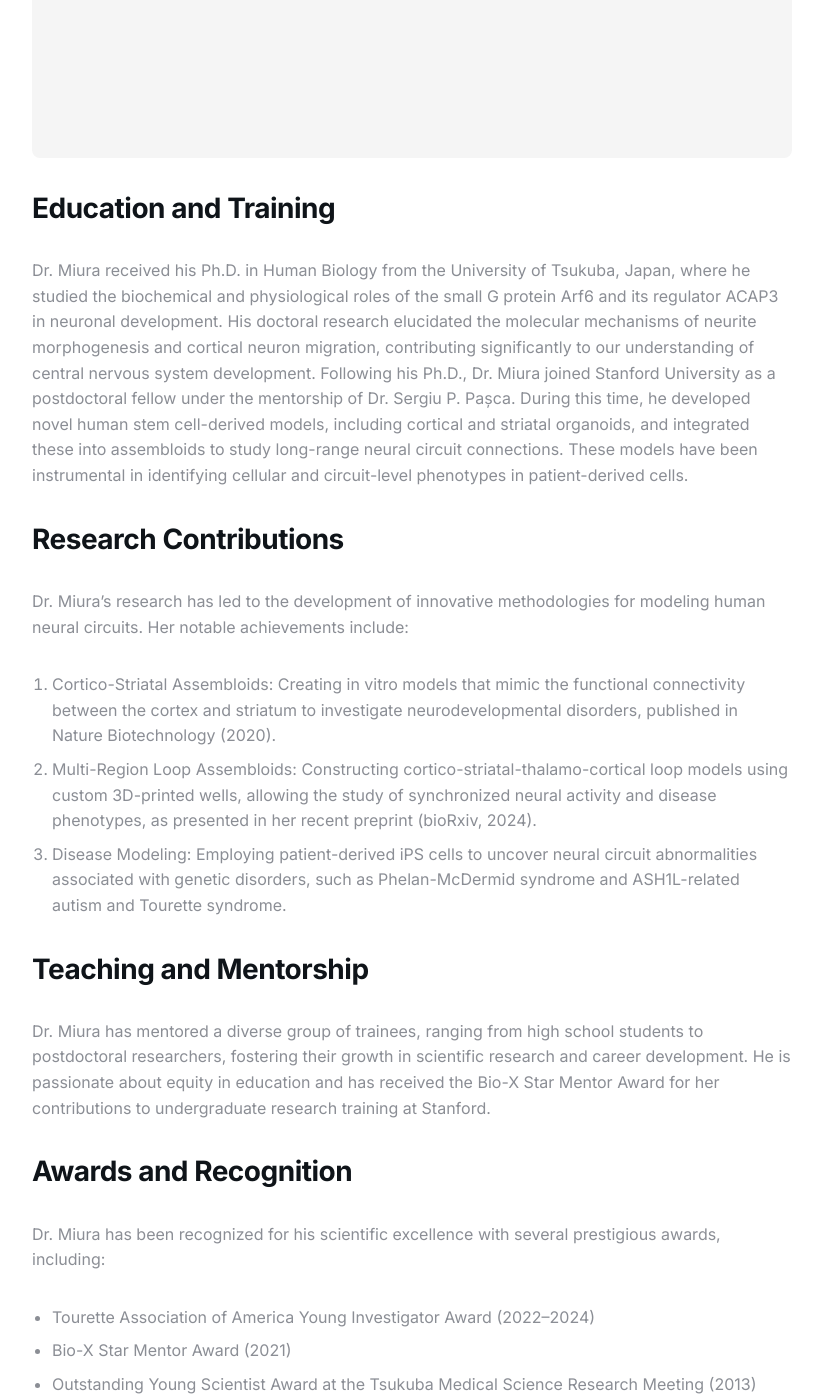
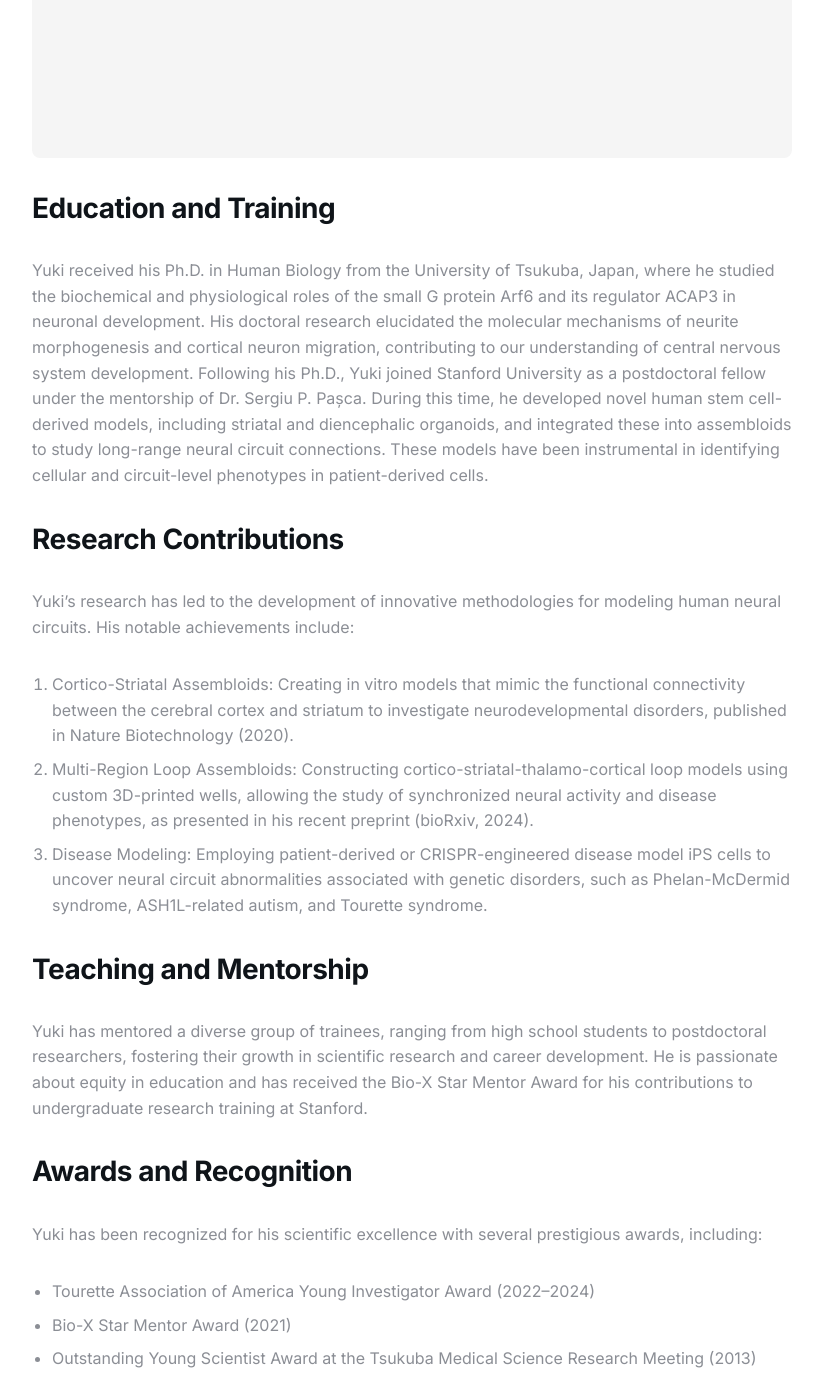
Before and after one commit to ykmiura/ykmiura.github.io, a Jekyll site: the page built from _pages/about.md, in a window 1280 px wide and 1400 px high, scrolled down 1078 px. Shown: the whole window, without its empty margins (228-1050 px from the left). Built offline with Jekyll 4.4.1, drawn with Linux system fonts in a browser that asks for light colours; some of the changed text lies outside the part shown.

Commit message:
Update about.md

```diff
--- a/_pages/about.md
+++ b/_pages/about.md
@@ -1,7 +1,7 @@
 ---
 layout: page
 title: About
-description: Yuki Miura is a neuroscientist with extensive experience in human neural circuit development, stem cell biology, and the modeling of neuropsychiatric disorders. His scientific journey began with a deep curiosity about the molecular mechanisms of brain assembly, leading him to pioneer cutting-edge methodologies using stem cell-based brain organoids and assembloids. Over the years, he has honed his expertise to decode the complexities of neural connectivity and its implications for neuropsychiatric disorders, such as autism spectrum disorders, schizophrenia, and Tourette syndrome, and transforming fundamental questions into groundbreaking discoveries.
+description: Yuki Miura is a neuroscientist with extensive experience in human neural circuit development, stem cell biology, and the modeling of neuropsychiatric disorders. His scientific journey began with a deep curiosity about the molecular mechanisms of brain assembly, leading him to pioneer cutting-edge methodologies using stem cell-based brain organoids and assembloids. Over the years, he has honed his expertise to decode the complexities of neural connectivity and its implications for neuropsychiatric disorders, such as autism spectrum disorders, schizophrenia, and Tourette syndrome.
 permalink: /about/
 image: '/images/01-2.jpg'
 page_cover: '/images/01.jpg'
@@ -10,32 +10,28 @@
 
 ## Education and Training
 
-Dr. Miura received his Ph.D. in Human Biology from the University of Tsukuba, Japan, where he studied the biochemical and physiological roles of the small G protein Arf6 and its regulator ACAP3 in neuronal development. His doctoral research elucidated the molecular mechanisms of neurite morphogenesis and cortical neuron migration, contributing significantly to our understanding of central nervous system development.
-Following his Ph.D., Dr. Miura joined Stanford University as a postdoctoral fellow under the mentorship of Dr. Sergiu P. Pașca. During this time, he developed novel human stem cell-derived models, including cortical and striatal organoids, and integrated these into assembloids to study long-range neural circuit connections. These models have been instrumental in identifying cellular and circuit-level phenotypes in patient-derived cells.
+Yuki received his Ph.D. in Human Biology from the University of Tsukuba, Japan, where he studied the biochemical and physiological roles of the small G protein Arf6 and its regulator ACAP3 in neuronal development. His doctoral research elucidated the molecular mechanisms of neurite morphogenesis and cortical neuron migration, contributing to our understanding of central nervous system development.
+Following his Ph.D., Yuki joined Stanford University as a postdoctoral fellow under the mentorship of Dr. Sergiu P. Pașca. During this time, he developed novel human stem cell-derived models, including striatal and diencephalic organoids, and integrated these into assembloids to study long-range neural circuit connections. These models have been instrumental in identifying cellular and circuit-level phenotypes in patient-derived cells.
 
 ## Research Contributions
 
-Dr. Miura's research has led to the development of innovative methodologies for modeling human neural circuits. Her notable achievements include:
-1. Cortico-Striatal Assembloids: Creating in vitro models that mimic the functional connectivity between the cortex and striatum to investigate neurodevelopmental disorders, published in Nature Biotechnology (2020).
-2. Multi-Region Loop Assembloids: Constructing cortico-striatal-thalamo-cortical loop models using custom 3D-printed wells, allowing the study of synchronized neural activity and disease phenotypes, as presented in her recent preprint (bioRxiv, 2024).
-3. Disease Modeling: Employing patient-derived iPS cells to uncover neural circuit abnormalities associated with genetic disorders, such as Phelan-McDermid syndrome and ASH1L-related autism and Tourette syndrome.
+Yuki's research has led to the development of innovative methodologies for modeling human neural circuits. His notable achievements include:
+1. Cortico-Striatal Assembloids: Creating in vitro models that mimic the functional connectivity between the cerebral cortex and striatum to investigate neurodevelopmental disorders, published in Nature Biotechnology (2020).
+2. Multi-Region Loop Assembloids: Constructing cortico-striatal-thalamo-cortical loop models using custom 3D-printed wells, allowing the study of synchronized neural activity and disease phenotypes, as presented in his recent preprint (bioRxiv, 2024).
+3. Disease Modeling: Employing patient-derived or CRISPR-engineered disease model iPS cells to uncover neural circuit abnormalities associated with genetic disorders, such as Phelan-McDermid syndrome, ASH1L-related autism, and Tourette syndrome.
 
 ## Teaching and Mentorship
 
-Dr. Miura has mentored a diverse group of trainees, ranging from high school students to postdoctoral researchers, fostering their growth in scientific research and career development. He is passionate about equity in education and has received the Bio-X Star Mentor Award for her contributions to undergraduate research training at Stanford.
+Yuki has mentored a diverse group of trainees, ranging from high school students to postdoctoral researchers, fostering their growth in scientific research and career development. He is passionate about equity in education and has received the Bio-X Star Mentor Award for his contributions to undergraduate research training at Stanford.
 
 ## Awards and Recognition
 
-Dr. Miura has been recognized for his scientific excellence with several prestigious awards, including:
+Yuki has been recognized for his scientific excellence with several prestigious awards, including:
 - Tourette Association of America Young Investigator Award (2022–2024)
 - Bio-X Star Mentor Award (2021)
 - Outstanding Young Scientist Award at the Tsukuba Medical Science Research Meeting (2013)
 
-## Future Directions
-
-Dr. Miura envisions establishing a translational research program that focuses on the pathophysiology of cortico-basal ganglia circuits. Using cutting-edge techniques such as genome editing, high-resolution imaging, and assembloid platforms, his work aims to uncover the cellular and circuit-level mechanisms driving neuropsychiatric conditions and identify therapeutic targets.
-
 ## Personal Philosophy
 
-Dr. Miura is committed to promoting diversity and inclusion in science. He actively fosters an environment where researchers from all backgrounds can thrive, sharing his experiences as a first-generation college student to inspire and guide his mentees.
-Dr. Yuki Miura’s work represents the forefront of human neurobiology, bridging the gap between fundamental neuroscience and clinical applications to improve our understanding of brain development and disease.
+Yuki is committed to promoting diversity and inclusion in science. He actively fosters an environment where researchers from all backgrounds can thrive, sharing his experiences as a first-generation college student to inspire and guide his mentees.
+Yuki’s work represents the forefront of human neurobiology, bridging the gap between fundamental neuroscience and clinical applications to improve our understanding of brain development and disease.
```
